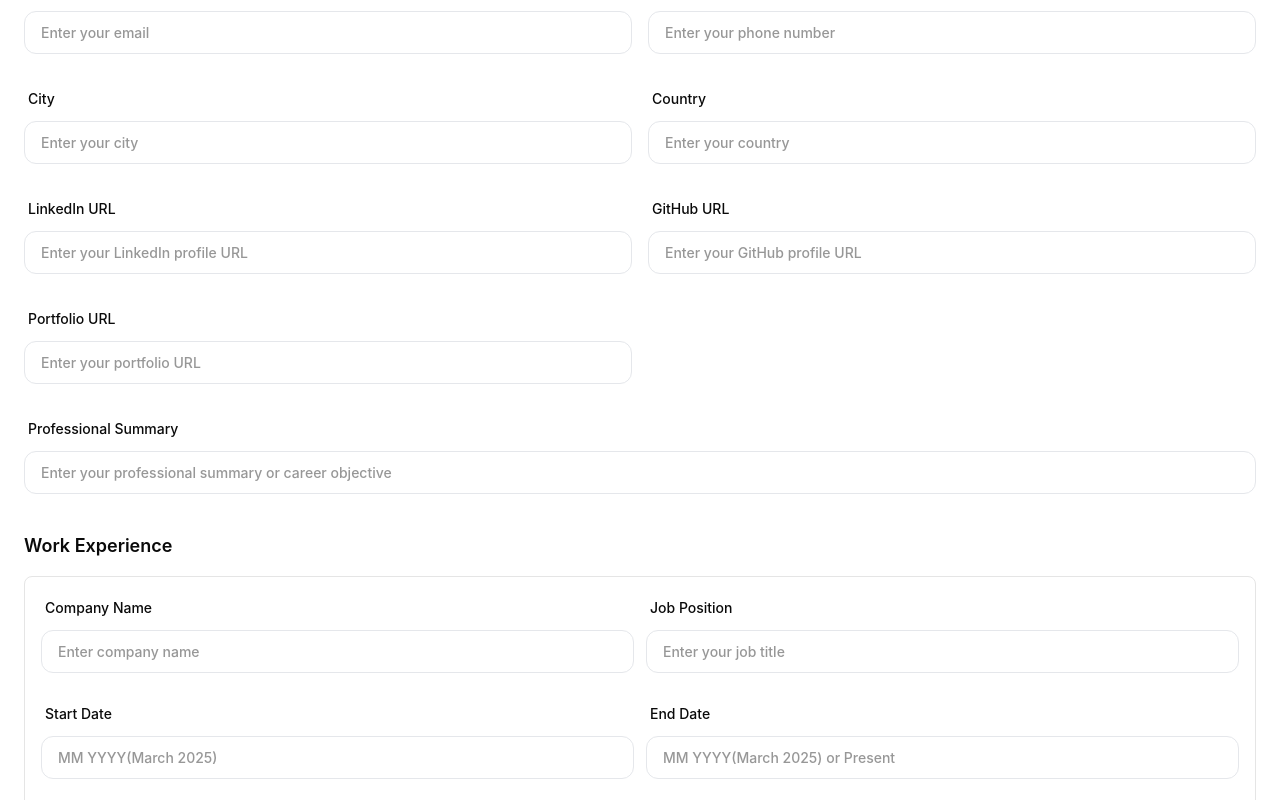
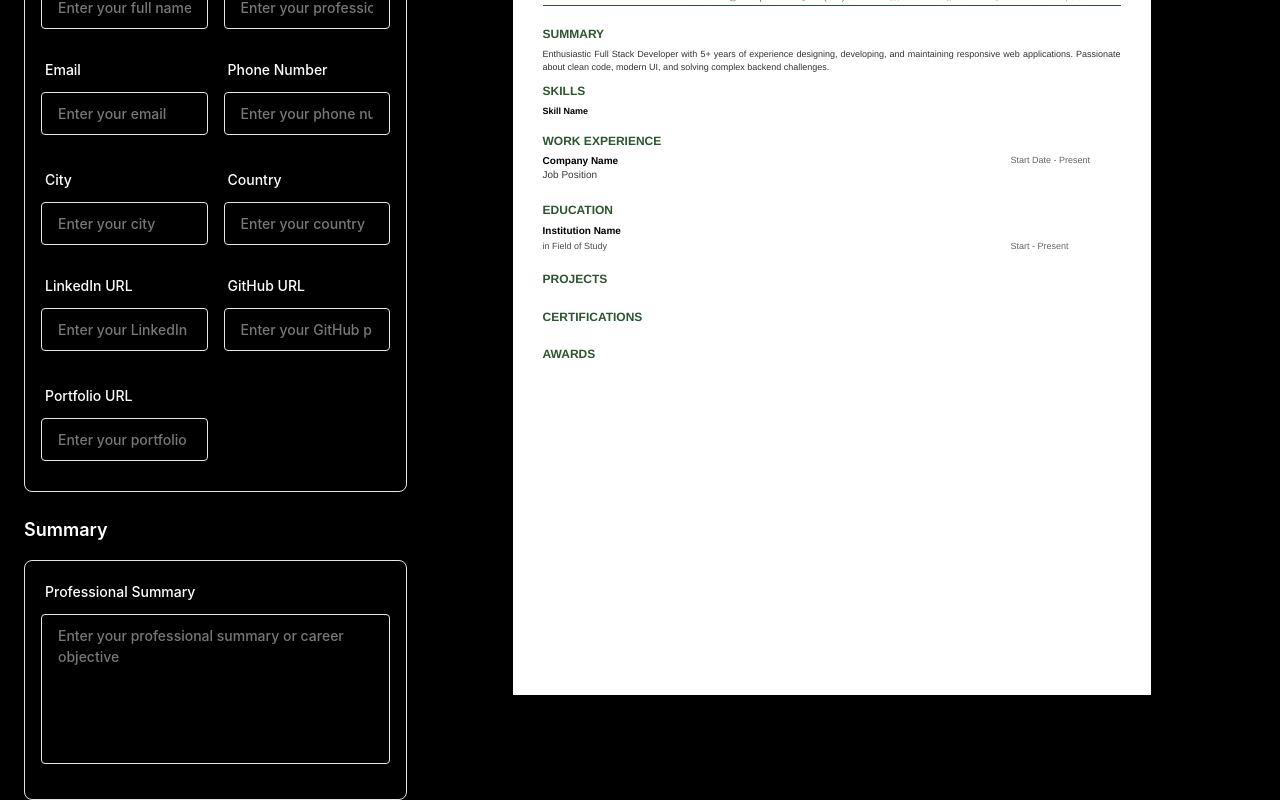
Before and after one commit to Rooqx/resumash, a React (Vite) app in the folder client/: page / in a window 1280 px wide. Shown: the part 240-1040 px from the top of the page. Built offline with nearby package versions, Linux system fonts and the light colour scheme.

Commit message:
Layout done

```diff
--- a/client/src/components/Input.tsx
+++ b/client/src/components/Input.tsx
@@ -85,7 +85,7 @@ export default function Input({
             }}
             className={`${
               !className
-                ? `bg-[${inputBG}] text-[#2F2F30] font-[500] w-full rounded-[12px] border border-[#E5E7EB] py-[10px] pr-[16px] ${
+                ? `bg-[${inputBG}] text-[#ededed] font-[500] w-full rounded-[4px] border border-[#E5E7EB] py-[10px] pr-[16px] ${
                     imgSrc ? 'pl-[44px]' : 'pl-[16px]'
                   } `
                 : className
--- /dev/null
+++ b/client/src/components/Textarea.tsx
@@ -0,0 +1,119 @@
+'use client'
+import { useState } from 'react'
+import { Link } from '@tanstack/react-router'
+import Image from './Image'
+import useInputStore from '@/lib/stores/useInputStores'
+
+interface InputProps {
+  inputTittle?: string
+  inputWidth?: string
+  value?: string // optional controlled value
+  onChange?: (e: React.ChangeEvent<HTMLInputElement>) => void // controlled change handler
+  inputBG?: string
+  labelFor: string
+  imgSrc?: string
+  alt?: string
+  placeholder?: string
+  passwordVisibility?: boolean
+  forgotPassword?: string
+  userInputContent?: string
+  className?: string
+  focusBorder?: boolean
+}
+
+export default function Textarea({
+  inputTittle,
+  // inputWidth = "full",
+  value,
+  onChange,
+  inputBG = '#F7F8FA',
+  labelFor,
+  imgSrc,
+  placeholder,
+  alt,
+  forgotPassword,
+  userInputContent,
+  passwordVisibility = false,
+  className,
+  focusBorder = true,
+}: InputProps) {
+  // Local state for password visibility toggle
+  const [seePassword, setSeePassword] = useState(false)
+  // Zustand store selectors
+  const { inputValue, setInputValue } = useInputStore()
+
+  // Handle input change and update store
+  const handleChange = (e: React.ChangeEvent<HTMLInputElement>) => {
+    setInputValue(labelFor, e.target.value)
+    console.log(inputValue)
+  }
+
+  return (
+    <div className="flex flex-col items-center justify-center w-full h-full">
+      <div className="flex flex-col gap-[8px] w-full text-[14px] urbanist">
+        <label htmlFor={labelFor} className="p-1 font-[500]">
+          {inputTittle}
+        </label>
+        <div className="relative">
+          {imgSrc && alt && (
+            <Image
+              src={imgSrc}
+              width={20}
+              height={20}
+              alt={alt}
+              className="absolute top-[12px] left-[16px]"
+            />
+          )}
+          <textarea
+            id={labelFor}
+            name={labelFor}
+            placeholder={placeholder}
+            value={
+              value !== undefined
+                ? value // controlled input case
+                : inputValue[labelFor] || '' // Zustand fallback
+            }
+            onChange={(e: ChangeEvent<HTMLTextAreaElement>) => {
+              if (onChange) {
+                onChange(e) // controlled case
+              } else {
+                handleChange(e) // Zustand fallback
+              }
+            }}
+            className={`${
+              !className
+                ? `bg-[${inputBG}] text-[#ededed] font-[500] w-full min-h-[150px] resize-none rounded-[4px] border border-[#E5E7EB] py-[10px] pr-[16px] ${
+                    imgSrc ? 'pl-[44px]' : 'pl-[16px]'
+                  } `
+                : className
+            }`}
+            autoComplete="off"
+            style={{
+              borderColor: focusBorder ? 'indigo-700' : 'transparent',
+            }}
+          ></textarea>
+          {passwordVisibility && (
+            <button
+              type="button"
+              onClick={() => setSeePassword(!seePassword)}
+              className="absolute top-[12px] right-[16px] cursor-pointer urbanist font-[500] text-[#4F46E5]"
+            >
+              {seePassword ? 'Hide' : 'Show'}
+            </button>
+          )}
+        </div>
+      </div>
+      <p className="w-full text-[14px] font-[400] mt-1 text-[#2F2F30] urbanist">
+        {userInputContent}
+      </p>
+      <div className="flex items-center justify-end w-full">
+        <Link
+          to={'/Resume'}
+          className="mt-[10px] w-full flex justify-end items-end text-[#EF4444] cursor-pointer text-[14px] Inter"
+        >
+          {forgotPassword}
+        </Link>
+      </div>
+    </div>
+  )
+}
--- a/client/src/resumeTemplates/template1/TSXTemplates.tsx
+++ b/client/src/resumeTemplates/template1/TSXTemplates.tsx
@@ -12,10 +12,11 @@ const ResumeComponent: React.FC = () => {
     education,
     skills,
     projects,
-    languages,
+
+    certificates,
     /* volunteer,
     awards,
-    certificates,
+  languages,
     publications,
     interests,
     references,*/
@@ -31,7 +32,7 @@ const ResumeComponent: React.FC = () => {
   const styles = {
     page: {
       width: '50vw',
-      height: '1123px',
+      height: '800px',
       border: '1px solid black',
       display: 'flex',
       flexDirection: 'column' as const,
@@ -304,7 +305,7 @@ const ResumeComponent: React.FC = () => {
         </div>
       )}
 
-      {/* Projects - Only use resume.json data since fields array is used for other sections */}
+      {/* Projects  sections */}
       {(fields.length > 0 || projects.length > 0) && (
         <div style={styles.section}>
           <div style={styles.sectionTitle}>Projects</div>
@@ -330,13 +331,54 @@ const ResumeComponent: React.FC = () => {
         </div>
       )}
 
-      {/* Languages - Only use resume.json data */}
-      {languages.length > 0 && (
+      {/* ================== Certificates ================== */}
+      {(fields.length > 0 || certificates.length > 0) && (
         <div style={styles.section}>
-          <div style={styles.sectionTitle}>Languages</div>
-          {languages.map((lang, index) => (
-            <div key={index} style={styles.languageItem}>
-              {lang.language}: {lang.fluency}
+          <div style={styles.sectionTitle}>Certifications</div>
+          {(fields.length > 0 ? fields : certificates).map(
+            (certificate, index) => (
+              <div key={index} style={styles.projectItem}>
+                <div style={styles.projectName}>
+                  {certificate.certificateName || certificate.name}
+                </div>
+                <div style={styles.projectDescription}>
+                  {certificate.certificateIssuer && (
+                    <>Issued by {certificate.certificateIssuer} – </>
+                  )}
+                  {certificate.certificateDate && (
+                    <>({certificate.certificateDate}) </>
+                  )}
+                </div>
+                {certificate.certificateUrl && (
+                  <a
+                    style={styles.contactItem}
+                    href={certificate.certificateUrl}
+                    target="_blank"
+                    rel="noreferrer"
+                  >
+                    View Certificate
+                  </a>
+                )}
+              </div>
+            ),
+          )}
+        </div>
+      )}
+
+      {/* ================== Awards ================== */}
+      {fields.length > 0 && (
+        <div style={styles.section}>
+          <div style={styles.sectionTitle}>Awards</div>
+          {fields.map((award, index) => (
+            <div key={index} style={styles.projectItem}>
+              <div style={styles.projectName}>
+                {award.awardTitle || award.title}
+              </div>
+              <div style={styles.projectDescription}>
+                {award.awarder && <>Awarded by {award.awarder} – </>}
+                {award.awardDate && <>({award.awardDate})</>}
+                {award.awardSummary && <div>{award.awardSummary}</div>}
+              </div>
             </div>
           ))}
         </div>
--- a/client/src/routes/index.tsx
+++ b/client/src/routes/index.tsx
@@ -10,6 +10,7 @@ import Input from '@/components/Input'
 import useInputStore from '@/lib/stores/useInputStores'
 import useFieldStores from '@/lib/stores/useMultipleFieldStore'
 import { TagInput } from '@/components/TagInput'
+import Textarea from '@/components/Textarea'
 
 const queryClient = new QueryClient()
 
@@ -30,16 +31,24 @@ function RouteComponent() {
 
   return (
     <QueryClientProvider client={queryClient}>
-      <div className="App p-6 space-y-4">
-        <h2 className="text-2xl font-semibold mb-2">My Resume</h2>
+      <div className={`App p-6 space-y-4 bg-black text-white `}>
+        <h2 className="text-2xl font-semibold mb-2 mx-auto">My Resume</h2>
+        <div className="flex items-start">
+          {/* ================== Input Containter  ================== */}
 
+          <div className="">
             {/* ================== Basic Info ================== */}
+            <div className="space-y-4 mt-6">
+              <h3 className="text-lg font-semibold"> Basic Info</h3>
+              <div className="border p-4 rounded-md space-y-3">
                 <div className="grid grid-cols-1 md:grid-cols-2 gap-4">
                   <Input
                     type="text"
                     labelFor="fullName"
                     value={inputValue.fullName}
-            onChange={(e) => setInputValue(e.target.name, e.target.value)}
+                    onChange={(e) =>
+                      setInputValue(e.target.name, e.target.value)
+                    }
                     inputTittle="Full Name"
                     placeholder="Enter your full name"
                   />
@@ -47,7 +56,9 @@ function RouteComponent() {
                     type="text"
                     labelFor="label"
                     value={inputValue.label}
-            onChange={(e) => setInputValue(e.target.name, e.target.value)}
+                    onChange={(e) =>
+                      setInputValue(e.target.name, e.target.value)
+                    }
                     inputTittle="Job Title"
                     placeholder="Enter your profession"
                   />
@@ -59,7 +70,9 @@ function RouteComponent() {
                     type="email"
                     labelFor="email"
                     value={inputValue.email}
-            onChange={(e) => setInputValue(e.target.name, e.target.value)}
+                    onChange={(e) =>
+                      setInputValue(e.target.name, e.target.value)
+                    }
                     inputTittle="Email"
                     placeholder="Enter your email"
                   />
@@ -67,7 +80,9 @@ function RouteComponent() {
                     type="tel"
                     labelFor="phone"
                     value={inputValue.phone}
-            onChange={(e) => setInputValue(e.target.name, e.target.value)}
+                    onChange={(e) =>
+                      setInputValue(e.target.name, e.target.value)
+                    }
                     inputTittle="Phone Number"
                     placeholder="Enter your phone number"
                   />
@@ -75,7 +90,9 @@ function RouteComponent() {
                     type="text"
                     labelFor="city"
                     value={inputValue.city}
-            onChange={(e) => setInputValue(e.target.name, e.target.value)}
+                    onChange={(e) =>
+                      setInputValue(e.target.name, e.target.value)
+                    }
                     inputTittle="City"
                     placeholder="Enter your city"
                   />
@@ -83,7 +100,9 @@ function RouteComponent() {
                     type="text"
                     labelFor="country"
                     value={inputValue.country}
-            onChange={(e) => setInputValue(e.target.name, e.target.value)}
+                    onChange={(e) =>
+                      setInputValue(e.target.name, e.target.value)
+                    }
                     inputTittle="Country"
                     placeholder="Enter your country"
                   />
@@ -95,7 +114,9 @@ function RouteComponent() {
                     type="url"
                     labelFor="linkdlnUrl"
                     value={inputValue.linkdlnUrl}
-            onChange={(e) => setInputValue(e.target.name, e.target.value)}
+                    onChange={(e) =>
+                      setInputValue(e.target.name, e.target.value)
+                    }
                     inputTittle="LinkedIn URL"
                     placeholder="Enter your LinkedIn profile URL"
                   />
@@ -103,7 +124,9 @@ function RouteComponent() {
                     type="url"
                     labelFor="githubUrl"
                     value={inputValue.githubUrl}
-            onChange={(e) => setInputValue(e.target.name, e.target.value)}
+                    onChange={(e) =>
+                      setInputValue(e.target.name, e.target.value)
+                    }
                     inputTittle="GitHub URL"
                     placeholder="Enter your GitHub profile URL"
                   />
@@ -111,22 +134,29 @@ function RouteComponent() {
                     type="url"
                     labelFor="portfolioUrl"
                     value={inputValue.portfolioUrl}
-            onChange={(e) => setInputValue(e.target.name, e.target.value)}
+                    onChange={(e) =>
+                      setInputValue(e.target.name, e.target.value)
+                    }
                     inputTittle="Portfolio URL"
                     placeholder="Enter your portfolio URL"
                   />
                 </div>
+              </div>
+            </div>
 
             {/* ================== Summary ================== */}
-        <Input
-          type="textarea"
+            <div className="space-y-4 mt-6">
+              <h3 className="text-lg font-semibold">Summary</h3>
+              <div className="border p-4 rounded-md space-y-3">
+                <Textarea
                   labelFor="summary"
                   value={inputValue.summary}
                   onChange={(e) => setInputValue(e.target.name, e.target.value)}
                   inputTittle="Professional Summary"
                   placeholder="Enter your professional summary or career objective"
                 />
-
+              </div>
+            </div>
             {/* ================== Work Experience ================== */}
             <div className="space-y-4 mt-6">
               <h3 className="text-lg font-semibold">Work Experience</h3>
@@ -180,7 +210,9 @@ function RouteComponent() {
                     type="textarea"
                     labelFor="jobSummary"
                     value={field.jobSummary}
-                onChange={(e) => updateField(i, e.target.name, e.target.value)}
+                    onChange={(e) =>
+                      updateField(i, e.target.name, e.target.value)
+                    }
                     inputTittle="Job Description"
                     placeholder="Describe your responsibilities and achievements"
                   />
@@ -302,7 +334,9 @@ function RouteComponent() {
                     type="text"
                     labelFor="skillName"
                     value={field.skillName}
-                onChange={(e) => updateField(i, e.target.name, e.target.value)}
+                    onChange={(e) =>
+                      updateField(i, e.target.name, e.target.value)
+                    }
                     inputTittle="Skill Category"
                     placeholder="e.g., Frontend Development, Cybersecurity, DevOps"
                   />
@@ -339,7 +373,9 @@ function RouteComponent() {
                     type="text"
                     labelFor="name"
                     value={field.name}
-                onChange={(e) => updateField(i, e.target.name, e.target.value)}
+                    onChange={(e) =>
+                      updateField(i, e.target.name, e.target.value)
+                    }
                     inputTittle="Project Name"
                     placeholder="Enter project name"
                   />
@@ -347,7 +383,9 @@ function RouteComponent() {
                     type="textarea"
                     labelFor="description"
                     value={field.description}
-                onChange={(e) => updateField(i, e.target.name, e.target.value)}
+                    onChange={(e) =>
+                      updateField(i, e.target.name, e.target.value)
+                    }
                     inputTittle="Project Description"
                     placeholder="Describe the project, your role, and key features"
                   />
@@ -369,7 +407,9 @@ function RouteComponent() {
                       key={field.i}
                       name={`projectTechnologies-${i}`} // unique per field
                       placeholder="List technologies used in your project"
-                  onChange={(t) => console.log(`projectTechnologies-${i}:`, t)}
+                      onChange={(t) =>
+                        console.log(`projectTechnologies-${i}:`, t)
+                      }
                     />
                   </div>
 
@@ -398,7 +438,9 @@ function RouteComponent() {
                     type="text"
                     labelFor="certificateName"
                     value={field.certificateName}
-                onChange={(e) => updateField(i, e.target.name, e.target.value)}
+                    onChange={(e) =>
+                      updateField(i, e.target.name, e.target.value)
+                    }
                     inputTittle="Certificate Name"
                     placeholder="Enter certification name"
                   />
@@ -428,7 +470,9 @@ function RouteComponent() {
                     type="url"
                     labelFor="certificateUrl"
                     value={field.certificateUrl}
-                onChange={(e) => updateField(i, e.target.name, e.target.value)}
+                    onChange={(e) =>
+                      updateField(i, e.target.name, e.target.value)
+                    }
                     inputTittle="Certificate URL"
                     placeholder="Enter verification URL"
                   />
@@ -458,7 +502,9 @@ function RouteComponent() {
                     type="text"
                     labelFor="awardTitle"
                     value={field.awardTitle}
-                onChange={(e) => updateField(i, e.target.name, e.target.value)}
+                    onChange={(e) =>
+                      updateField(i, e.target.name, e.target.value)
+                    }
                     inputTittle="Award Title"
                     placeholder="Enter award name"
                   />
@@ -488,7 +534,9 @@ function RouteComponent() {
                     type="textarea"
                     labelFor="awardSummary"
                     value={field.awardSummary}
-                onChange={(e) => updateField(i, e.target.name, e.target.value)}
+                    onChange={(e) =>
+                      updateField(i, e.target.name, e.target.value)
+                    }
                     inputTittle="Award Description"
                     placeholder="Describe the award and significance"
                   />
@@ -508,10 +556,11 @@ function RouteComponent() {
                 </div>
               ))}
             </div>
-
+          </div>
           {/* ================== Resume Preview ================== */}
           <div className="w-full flex justify-center items-center mt-8">
             <ResumeComponent />
+          </div>
         </div>
       </div>
     </QueryClientProvider>
```
Lines whose indentation alone changed are shown as unchanged.
